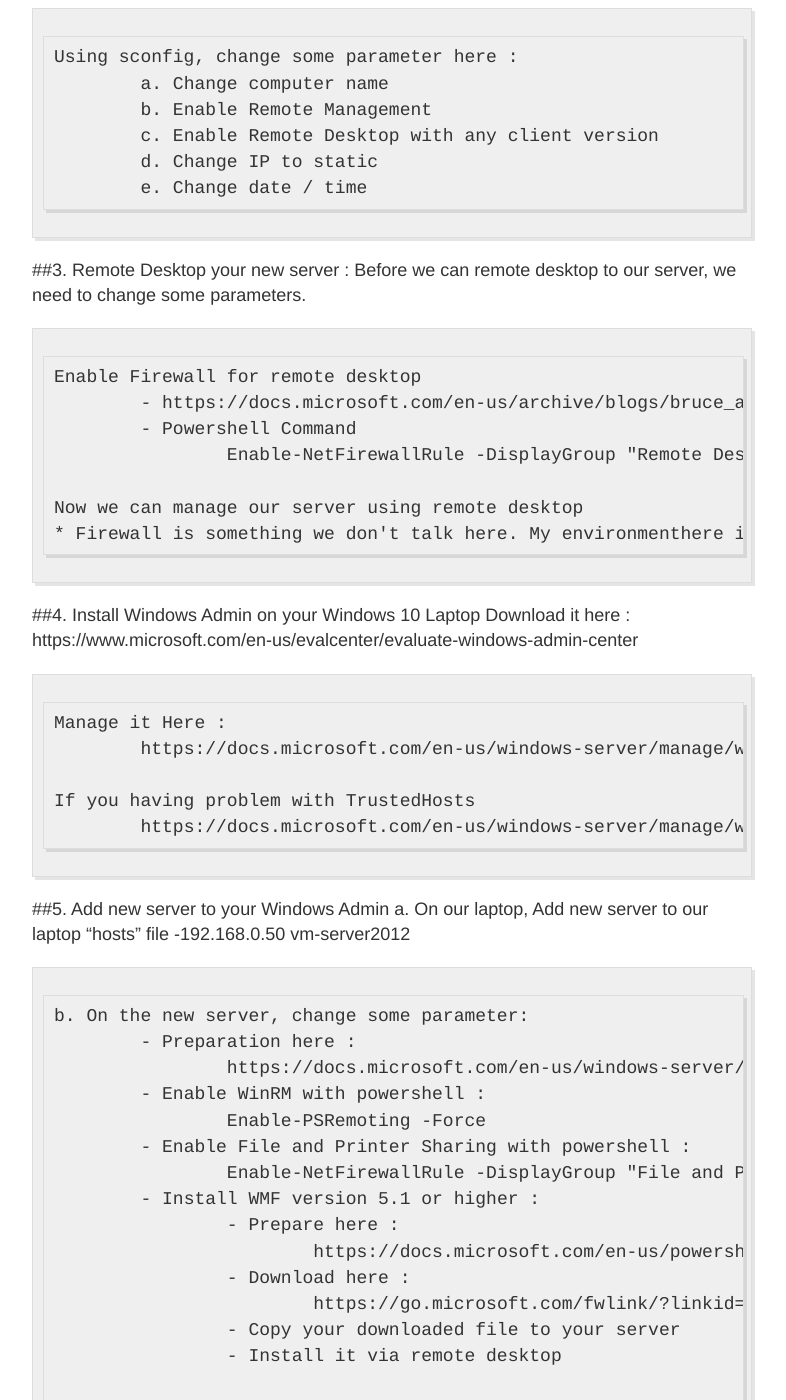
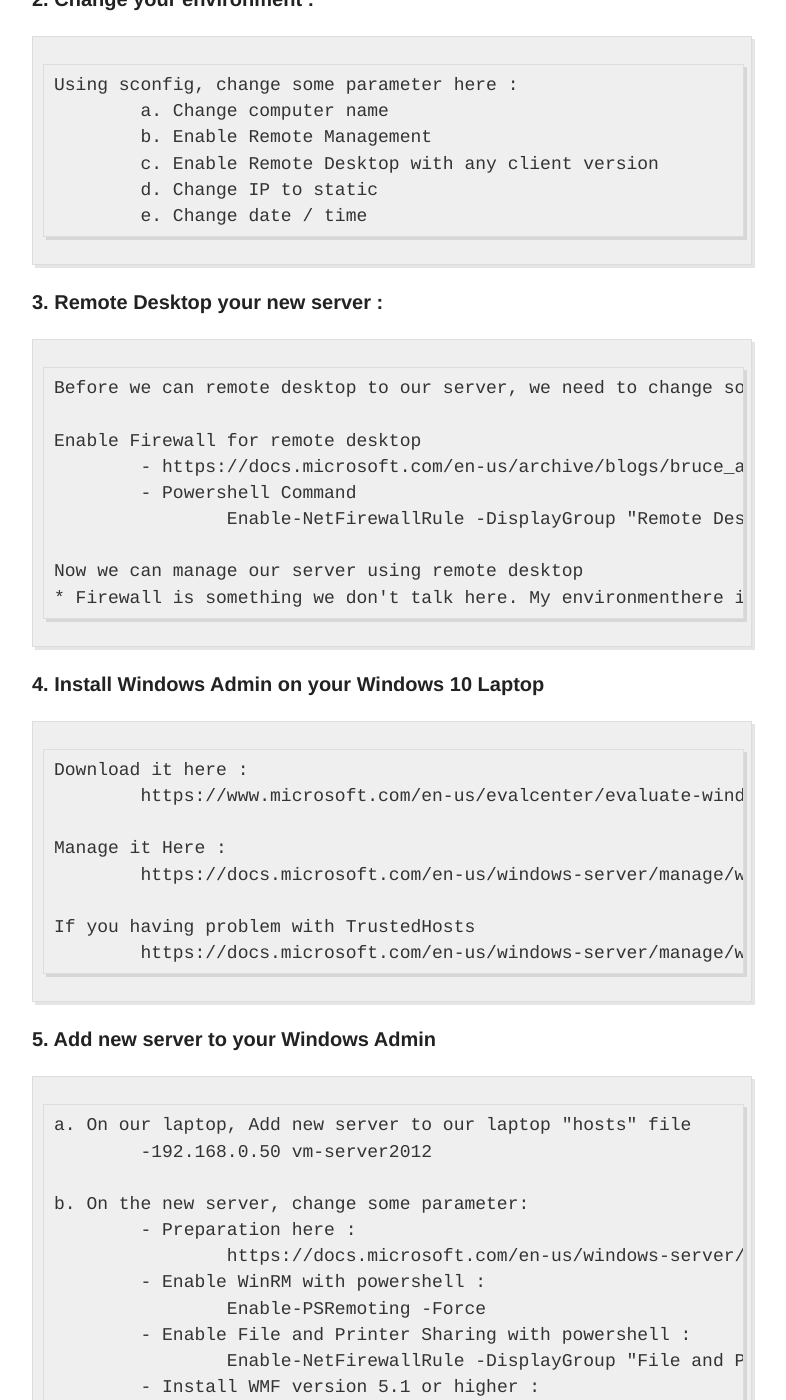
Before and after one commit to rakemiel/windows2000, a Jekyll site: the page built from _posts/2021-1-4-Manage-Windows-2012-Core.md, in a window 1280 px wide and 1400 px high, scrolled down 304 px. Shown: the whole window, without its empty margins (248-1034 px from the left). Built offline with Jekyll 4.4.1, drawn with Linux system fonts in a browser that asks for light colours; some of the changed text lies outside the part shown.

Commit message:
Update 2021-1-4-Manage-Windows-2012-Core.md

```diff
--- a/_posts/2021-1-4-Manage-Windows-2012-Core.md
+++ b/_posts/2021-1-4-Manage-Windows-2012-Core.md
@@ -14,7 +14,7 @@ title : Manage Windows 2012 Core with Windows Admin
 		d. Change IP to static
 		e. Change date / time
 
-##3. Remote Desktop your new server :
+### 3. Remote Desktop your new server :
 	Before we can remote desktop to our server, we need to change some parameters.
 
 	Enable Firewall for remote desktop
@@ -25,7 +25,7 @@ title : Manage Windows 2012 Core with Windows Admin
 	Now we can manage our server using remote desktop
 	* Firewall is something we don't talk here. My environmenthere is local LAN with no access to the internet
 
-##4. Install Windows Admin on your Windows 10 Laptop
+### 4. Install Windows Admin on your Windows 10 Laptop
 	Download it here :
 		https://www.microsoft.com/en-us/evalcenter/evaluate-windows-admin-center
 
@@ -35,7 +35,7 @@ title : Manage Windows 2012 Core with Windows Admin
 	If you having problem with TrustedHosts
 		https://docs.microsoft.com/en-us/windows-server/manage/windows-admin-center/support/troubleshooting#configure-trustedhosts
 
-##5. Add new server to your Windows Admin
+### 5. Add new server to your Windows Admin
 	a. On our laptop, Add new server to our laptop "hosts" file
 		-192.168.0.50 vm-server2012
 
```
Also changed, not shown: other parts of _posts/2021-1-4-Manage-Windows-2012-Core.md (+2 -2 lines).
